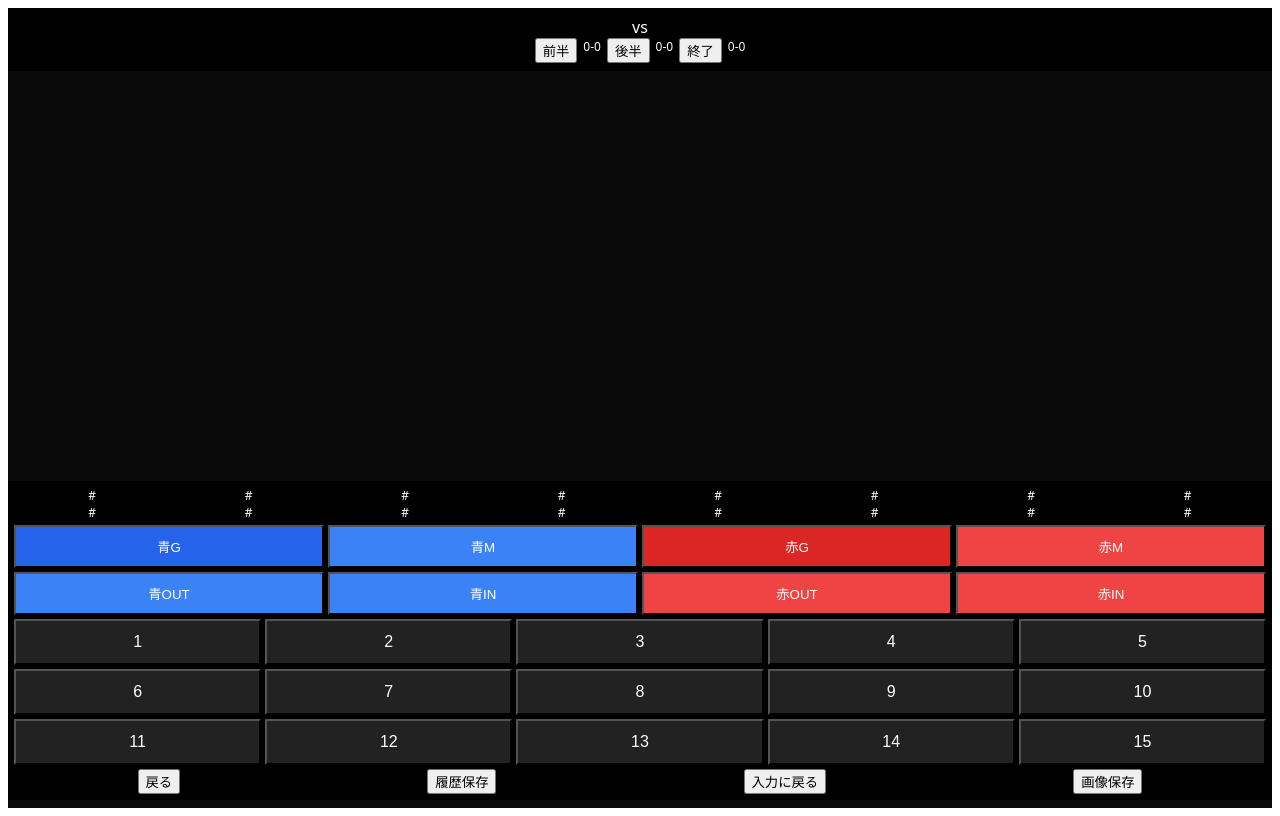
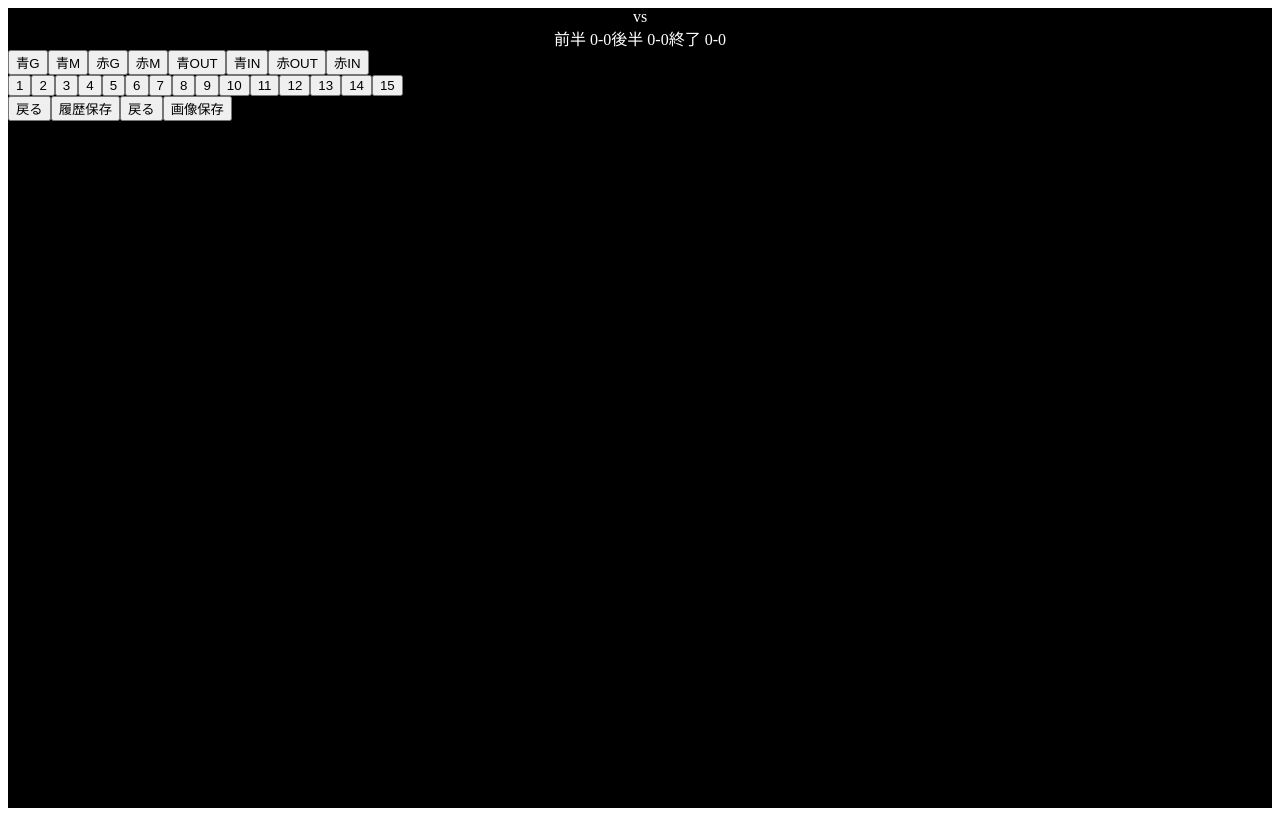
Before and after one commit to hakkinen9301/handball-score-new, a React (Create React App) app: page / in a window 1280 px wide. Both pictures are taken after a click on the button "試合開始". Built offline with nearby package versions, Linux system fonts and the light colour scheme.

Commit message:
Refactor App.js for improved readability and functionality

```diff
--- a/src/App.js
+++ b/src/App.js
@@ -8,6 +8,7 @@ export default function App() {
   const [history, setHistory] = useState([]);
 
   const bottomRef = useRef(null);
+  const captureRef = useRef(null); // ★画像用
 
   useEffect(() => {
     bottomRef.current?.scrollIntoView({ behavior: "auto" });
@@ -29,10 +30,7 @@ export default function App() {
 
   useEffect(() => {
     if (!started) return;
-    localStorage.setItem(
-      "current_match",
-      JSON.stringify({ info, events })
-    );
+    localStorage.setItem("current_match", JSON.stringify({ info, events }));
   }, [events, info, started]);
 
   const calcScore = (target) => {
@@ -72,14 +70,18 @@ export default function App() {
 
   const undo = () => setEvents(prev => prev.slice(0, -1));
 
+  // ★履歴保存（上書き対応）
   const save = () => {
+    const key = `${info.date}_${info.round}_${info.home}_${info.away}`;
+
     const newHistory = [
-      { info, events, date: new Date().toISOString() },
-      ...history
+      { key, info, events },
+      ...history.filter(h => h.key !== key)
     ];
+
     setHistory(newHistory);
     localStorage.setItem("match_history", JSON.stringify(newHistory));
-    alert("履歴に保存しました");
+    alert("履歴を保存しました（同一試合は上書き）");
   };
 
   const loadMatch = (match) => {
@@ -88,18 +90,16 @@ export default function App() {
     setStarted(true);
   };
 
-  const resetToForm = () => {
-    setStarted(false);
-  };
+  const resetToForm = () => setStarted(false);
 
-  // ★画像保存（CDN版）
+  // ★画像保存（履歴全部＋下部除外）
   const saveImage = async () => {
     if (!window.html2canvas) {
-      alert("画像保存の読み込みに失敗しました");
+      alert("画像保存の読み込み失敗");
       return;
     }
 
-    const canvas = await window.html2canvas(document.body, {
+    const canvas = await window.html2canvas(captureRef.current, {
       backgroundColor: "#000",
       scale: 2,
     });
@@ -145,35 +145,26 @@ export default function App() {
               onChange={(e)=>setInfo({...info,away:e.target.value})}/>
             <button style={styles.startBtn} onClick={()=>setStarted(true)}>試合開始</button>
 
-            {history.length > 0 && (
-              <div style={{marginTop:20}}>
-                <div>履歴</div>
             {history.map((h,i)=>(
-                  <div key={i}>
-                    <button onClick={()=>loadMatch(h)}>
-                      {h.info.home} vs {h.info.away}
+              <button key={i} onClick={()=>loadMatch(h)}>
+                {h.info.date} {h.info.round} / {h.info.home} vs {h.info.away}
               </button>
-                  </div>
             ))}
-              </div>
-            )}
           </div>
         </div>
       )}
 
       {started && (
         <>
+          <div ref={captureRef}>
             <div style={styles.header}>
               <div>{info.date} {info.round}</div>
               <div>{info.home} vs {info.away}</div>
 
               <div style={styles.scoreRow}>
-              <button onClick={()=>addSection("前半")}>前半</button>
-              <span>{calcScore("前半")}</span>
-              <button onClick={()=>addSection("後半")}>後半</button>
-              <span>{calcScore("後半")}</span>
-              <button onClick={()=>addSection("試合終了")}>終了</button>
-              <span>{calcScore("total")}</span>
+                前半 {calcScore("前半")}
+                後半 {calcScore("後半")}
+                終了 {calcScore("total")}
               </div>
             </div>
 
@@ -208,39 +199,24 @@ export default function App() {
               })}
               <div ref={bottomRef}/>
             </div>
-
-          <div style={styles.bottom}>
-            <div style={styles.stats}>
-              {[0,1].map(r=>(
-                <div key={r} style={styles.statRow}>
-                  {Array.from({length:4}).map((_,i)=>{
-                    const p = blueList[r*4 + i];
-                    return <div key={i}>#{p?.num||""} <span style={{color:"#60a5fa"}}>{p?.count||""}</span></div>
-                  })}
-                  {Array.from({length:4}).map((_,i)=>{
-                    const p = redList[r*4 + i];
-                    return <div key={i}>#{p?.num||""} <span style={{color:"#f87171"}}>{p?.count||""}</span></div>
-                  })}
-                </div>
-              ))}
           </div>
 
+          {/* ↓ここは画像に含まれない */}
+          <div style={styles.bottom}>
             <div style={styles.btnRow}>
-              <button style={styles.blue} onClick={()=>setMode("blue-goal")}>青G</button>
-              <button style={styles.blueSub} onClick={()=>setMode("blue-miss")}>青M</button>
-              <button style={styles.red} onClick={()=>setMode("red-goal")}>赤G</button>
-              <button style={styles.redSub} onClick={()=>setMode("red-miss")}>赤M</button>
-
-              <button style={styles.blueSub} onClick={()=>setMode("blue-out")}>青OUT</button>
-              <button style={styles.blueSub} onClick={()=>setMode("blue-in")}>青IN</button>
-              <button style={styles.redSub} onClick={()=>setMode("red-out")}>赤OUT</button>
-              <button style={styles.redSub} onClick={()=>setMode("red-in")}>赤IN</button>
+              <button onClick={()=>setMode("blue-goal")}>青G</button>
+              <button onClick={()=>setMode("blue-miss")}>青M</button>
+              <button onClick={()=>setMode("red-goal")}>赤G</button>
+              <button onClick={()=>setMode("red-miss")}>赤M</button>
+              <button onClick={()=>setMode("blue-out")}>青OUT</button>
+              <button onClick={()=>setMode("blue-in")}>青IN</button>
+              <button onClick={()=>setMode("red-out")}>赤OUT</button>
+              <button onClick={()=>setMode("red-in")}>赤IN</button>
             </div>
 
             <div style={styles.grid}>
               {numbers.map(n=>(
-                <button key={n} style={styles.num}
-                  onClick={()=>{
+                <button key={n} onClick={()=>{
                   if(!mode)return;
                   const [t,ty]=mode.split("-");
                   addEvent(t,ty,n);
@@ -251,7 +227,7 @@ export default function App() {
             <div style={styles.actions}>
               <button onClick={undo}>戻る</button>
               <button onClick={save}>履歴保存</button>
-              <button onClick={resetToForm}>入力に戻る</button>
+              <button onClick={resetToForm}>戻る</button>
               <button onClick={saveImage}>画像保存</button>
             </div>
           </div>
@@ -262,67 +238,18 @@ export default function App() {
 }
 
 const styles = {
-  container:{
-    background:"#0a0a0a",
-    color:"#fff",
-    height:"100vh",
-    display:"flex",
-    flexDirection:"column",
-    fontFamily:"system-ui, -apple-system, sans-serif"
-  },
-
-  header:{position:"sticky",top:0,background:"#000",textAlign:"center",padding:8},
-  scoreRow:{display:"flex",justifyContent:"center",gap:6,fontSize:12},
-
-  timeline:{flex:1,overflowY:"auto",padding:8},
-
+  container:{background:"#000",color:"#fff",height:"100vh",display:"flex",flexDirection:"column"},
+  header:{position:"sticky",top:0,background:"#000",textAlign:"center"},
+  timeline:{flex:1,overflowY:"auto"},
   row:{
     display:"grid",
     gridTemplateColumns:"40px 90px 70px 90px 40px",
-    alignItems:"center",
-    height:22
+    whiteSpace:"nowrap" // ★2段防止
   },
-
   c1:{textAlign:"center",color:"#60a5fa"},
   c2:{textAlign:"right",color:"#60a5fa"},
-  c3:{textAlign:"center",fontWeight:"bold"},
+  c3:{textAlign:"center"},
   c4:{textAlign:"left",color:"#f87171"},
   c5:{textAlign:"center",color:"#f87171"},
-
-  section:{textAlign:"center",margin:"6px 0",color:"#aaa"},
-
-  bottom:{position:"sticky",bottom:0,background:"#000",padding:6},
-
-  stats:{marginBottom:4},
-  statRow:{display:"grid",gridTemplateColumns:"repeat(8,1fr)",fontSize:12,textAlign:"center"},
-
-  btnRow:{display:"grid",gridTemplateColumns:"repeat(4,1fr)",gap:4,marginBottom:4},
-
-  grid:{display:"grid",gridTemplateColumns:"repeat(5,1fr)",gap:4},
-
-  num:{padding:12,fontSize:16,background:"#222",color:"#fff"},
-
-  blue:{background:"#2563eb",color:"#fff",padding:10},
-  blueSub:{background:"#3b82f6",color:"#fff",padding:10},
-  red:{background:"#dc2626",color:"#fff",padding:10},
-  redSub:{background:"#ef4444",color:"#fff",padding:10},
-
-  actions:{display:"flex",justifyContent:"space-around",marginTop:4},
-
-  startWrap:{
-    height:"100%",
-    display:"flex",
-    justifyContent:"center",
-    alignItems:"center"
-  },
-
-  startBox:{
-    display:"flex",
-    flexDirection:"column",
-    gap:12,
-    width:"80%"
-  },
-
-  bigInput:{padding:14,fontSize:16},
-  startBtn:{padding:14,fontSize:16,background:"#2563eb",color:"#fff"}
+  bottom:{background:"#000"}
 };
```
Lines whose indentation alone changed are shown as unchanged.
